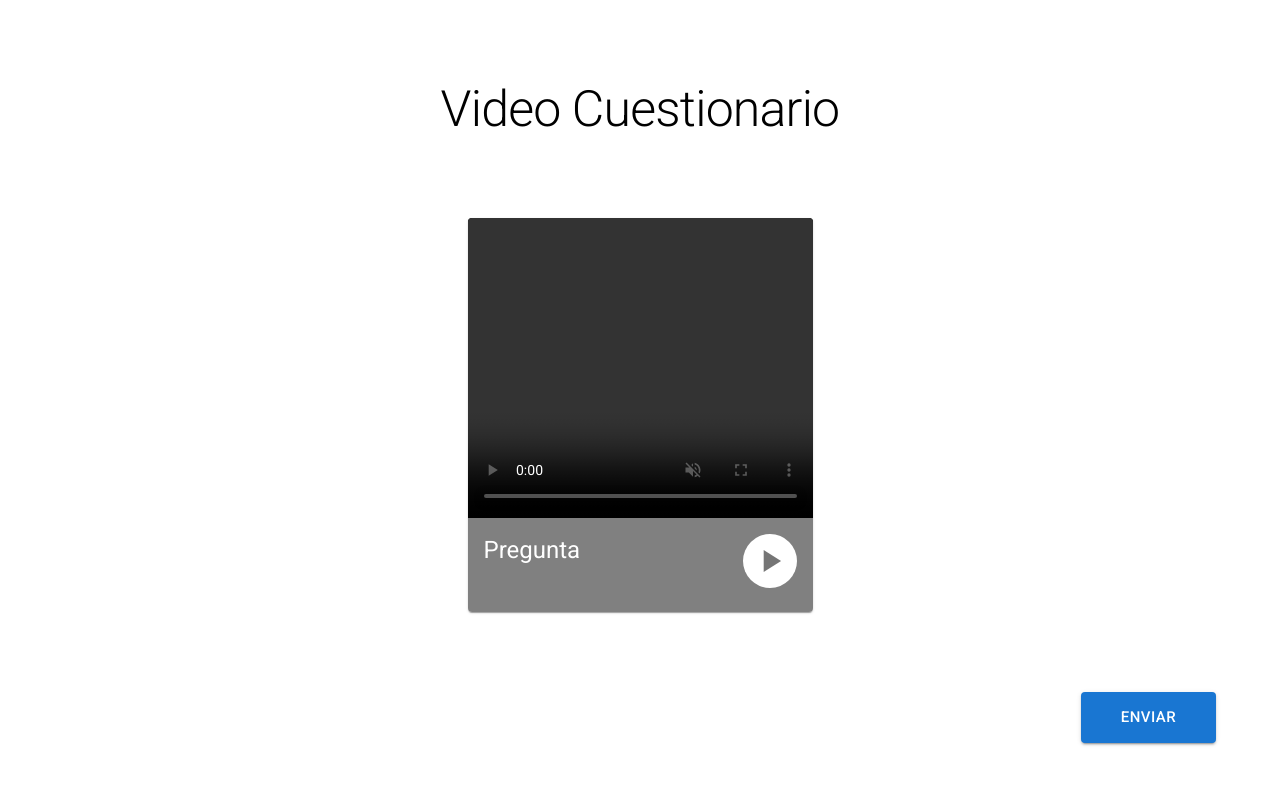
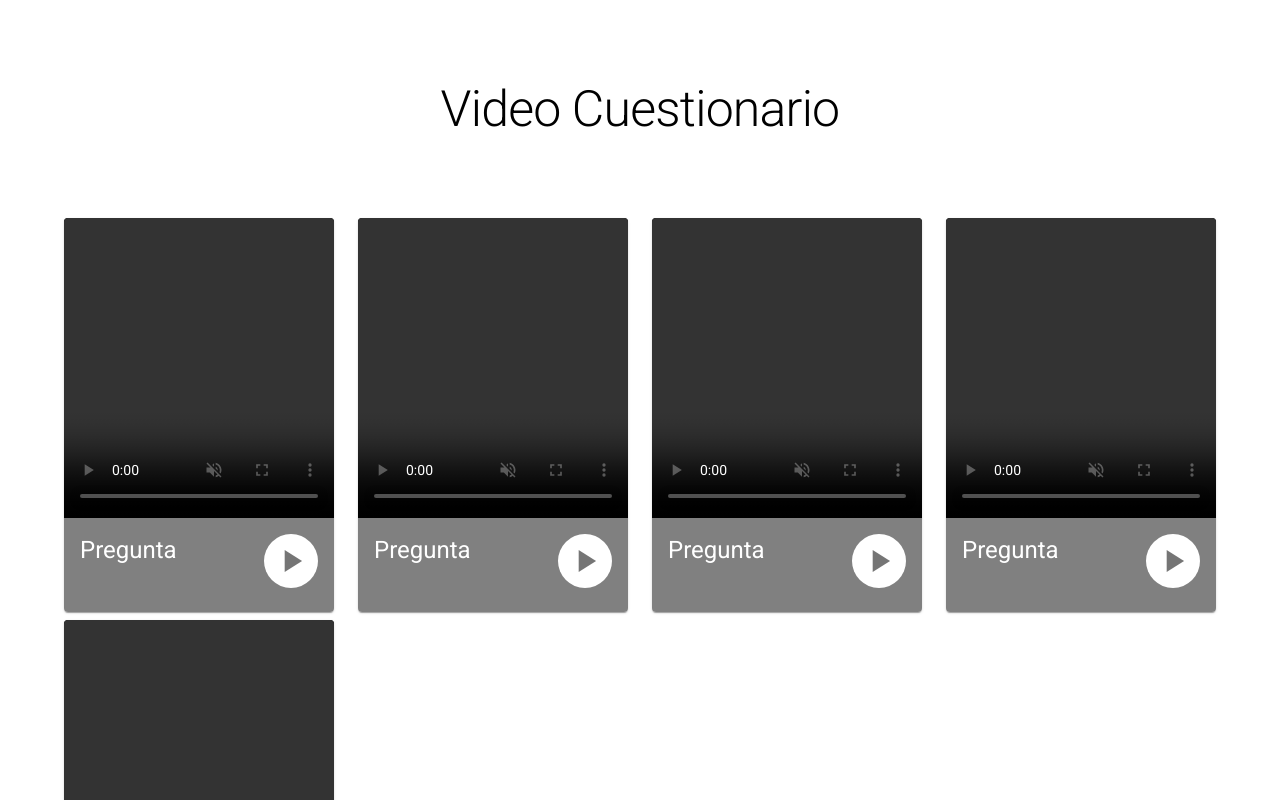
Before and after one commit to GersoZz/video-cuestionario, a React (Vite) app: page / in a window 1280 px wide. Shown: the top 800 px of the page. Built offline with nearby package versions, Linux system fonts and the light colour scheme.

Commit message:
feat: ListVideoCard added

```diff
--- a/src/App.jsx
+++ b/src/App.jsx
@@ -5,7 +5,7 @@ import Button from "@mui/material/Button";
 import Typography from "@mui/material/Typography";
 import Grid from "@mui/material/Grid";
 
-import VideoCard from "./components/VideoCard";
+import ListVideoCard from "./components/ListVideoCard";
 
 function App() {
   return (
@@ -30,7 +30,7 @@ function App() {
           sx={{ mb: 10 }}
           item
         >
-          <VideoCard />
+          <ListVideoCard></ListVideoCard>
         </Grid>
         <Grid display={"flex"} justifyContent={"flex-end"} item xs={12}>
           <Button
--- /dev/null
+++ b/src/components/ListVideoCard.jsx
@@ -0,0 +1,15 @@
+import VideoCard from "./VideoCard";
+import questions from "../data/questions-mock.js";
+import Grid from "@mui/material/Grid";
+
+export default function ListVideoCard() {
+  return (
+    <Grid container rowSpacing={1} columnSpacing={{ xs: 1, sm: 2, md: 3 }}>
+      {questions.map((question) => (
+        <Grid key={`question-${question.id}`} item xs={3}>
+          <VideoCard></VideoCard>
+        </Grid>
+      ))}
+    </Grid>
+  );
+}
--- /dev/null
+++ b/src/data/questions-mock.js
@@ -0,0 +1,7 @@
+export default [
+  { id: 1, pregunta: "pregunta 1", video: null },
+  { id: 2, pregunta: "pregunta 2", video: null },
+  { id: 3, pregunta: "pregunta 3", video: null },
+  { id: 4, pregunta: "pregunta 4", video: null },
+  { id: 5, pregunta: "pregunta 5", video: null },
+];
```
